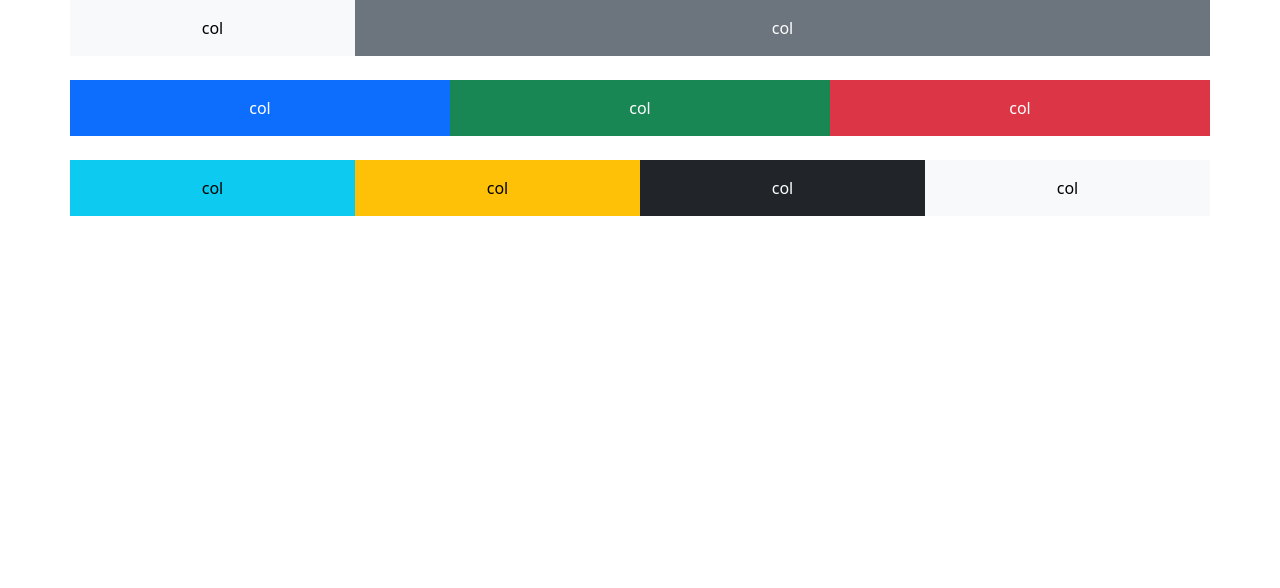
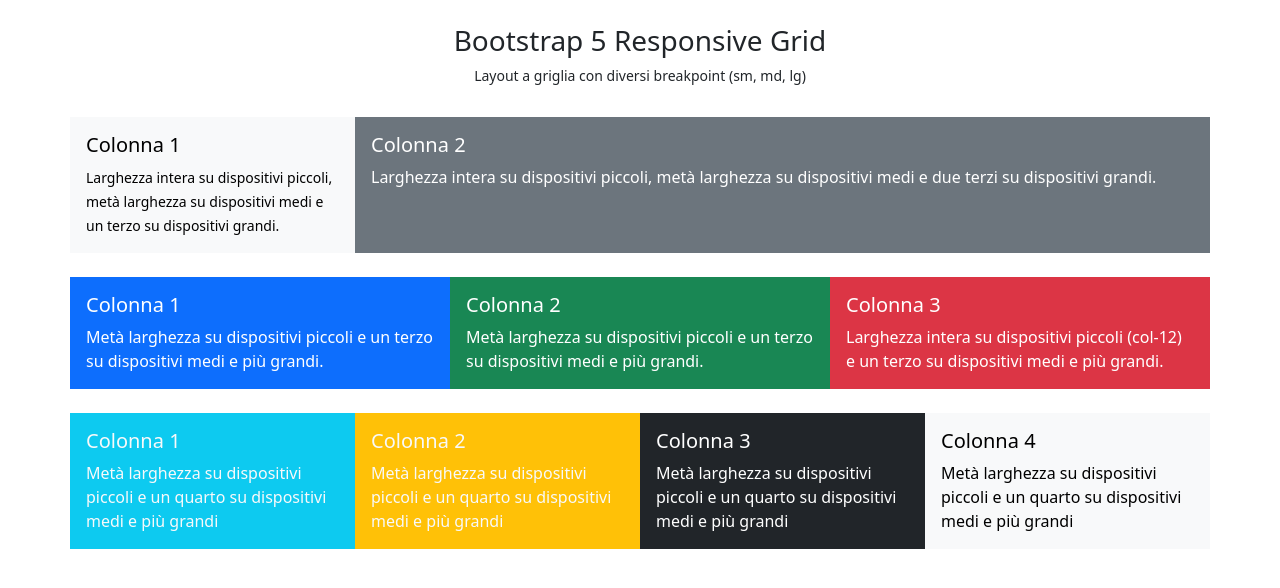
Before and after one commit to EmanueleIppolito/htmlcss-bootstrap-layout, a plain HTML site: page index.html in a window 1280 px wide. Drawn offline with nearby package versions, Linux system fonts and the light colour scheme.

Commit message:
almost done

```diff
--- a/index.html
+++ b/index.html
@@ -10,25 +10,54 @@
 </head>
 
 <body>
-    <div class="container text-center mb-4">
+    <h3 class="text-center pt-4">Bootstrap 5 Responsive Grid</h3>
+    <h6 class="text-center pb-4 fw-light"><small>Layout a griglia con diversi breakpoint (sm, md, lg)</small></h6>
+    <div class="container mb-4">
         <div class="row">
-            <div class="col-sm-12 col-md-6 col-lg-3 text-bg-light p-3">col</div>
-            <div class="col-sm-12 col-md-6 col-lg-9 text-bg-secondary p-3">col</div>
+            <div class="col-sm-12 col-md-6 col-lg-3 text-bg-light p-3 text-start fs-12">
+                <h5>Colonna 1</h5><small>Larghezza intera su dispositivi piccoli, met&agrave; larghezza su dispositivi
+                    medi e un terzo su dispositivi grandi.</small>
+            </div>
+            <div class="col-sm-12 col-md-6 col-lg-9 text-bg-secondary p-3 text-start">
+                <h5>Colonna 2</h5>Larghezza intera su dispositivi piccoli, met&agrave; larghezza su dispositivi medi e
+                due terzi su dispositivi grandi.
+            </div>
         </div>
     </div>
-    <div class="container text-center mb-4">
+    <div class="container mb-4">
         <div class="row">
-            <div class="col-6 col-md-4 text-bg-primary p-3">col</div>
-            <div class="col-6 col-md-4 text-bg-success p-3">col</div>
-            <div class="col-12 col-md-4 text-bg-danger p-3">col</div>
+            <div class="col-6 col-md-4 text-bg-primary p-3 text-start">
+                <h5>Colonna 1</h5>Met&agrave; larghezza su dispositivi piccoli e un terzo su dispositivi medi e
+                pi&ugrave; grandi.
+            </div>
+            <div class="col-6 col-md-4 text-bg-success p-3 text-start">
+                <h5>Colonna 2</h5>Met&agrave; larghezza su dispositivi piccoli e un terzo su dispositivi medi e
+                pi&ugrave; grandi.
+            </div>
+            <div class="col-12 col-md-4 text-bg-danger p-3 text-start">
+                <h5>Colonna 3</h5>Larghezza intera su dispositivi piccoli (col-12) e un terzo su dispositivi medi e
+                pi&ugrave; grandi.
+            </div>
         </div>
     </div>
-    <div class="container text-center">
+    <div class="container">
         <div class="row">
-            <div class="col-sm-3 col-md-3 text-bg-info p-3">col</div>
-            <div class="col-sm-3 col-md-3 text-bg-warning p-3">col</div>
-            <div class="col-sm-3 col-md-3 text-bg-dark p-3">col</div>
-            <div class="col-sm-3 col-md-3 text-bg-light p-3">col</div>
+            <div class="col-6 col-md-3 text-bg-info p-3 text-light text-start">
+                <h5>Colonna 1</h5>Met&agrave; larghezza su dispositivi piccoli e un quarto su dispositivi medi e
+                pi&ugrave; grandi
+            </div>
+            <div class="col-6 col-md-3 text-bg-warning p-3 text-light text-start">
+                <h5>Colonna 2</h5>Met&agrave; larghezza su dispositivi piccoli e un quarto su dispositivi medi e
+                pi&ugrave; grandi
+            </div>
+            <div class="col-6 col-md-3 text-bg-dark p-3 text-start">
+                <h5>Colonna 3</h5>Met&agrave; larghezza su dispositivi piccoli e un quarto su dispositivi medi e
+                pi&ugrave; grandi
+            </div>
+            <div class="col-6 col-md-3 text-bg-light p-3 text-start">
+                <h5>Colonna 4</h5>Met&agrave; larghezza su dispositivi piccoli e un quarto su dispositivi medi e
+                pi&ugrave; grandi
+            </div>
         </div>
     </div>
     <script src="https://cdn.jsdelivr.net/npm/bootstrap@5.3.7/dist/js/bootstrap.bundle.min.js"
```
